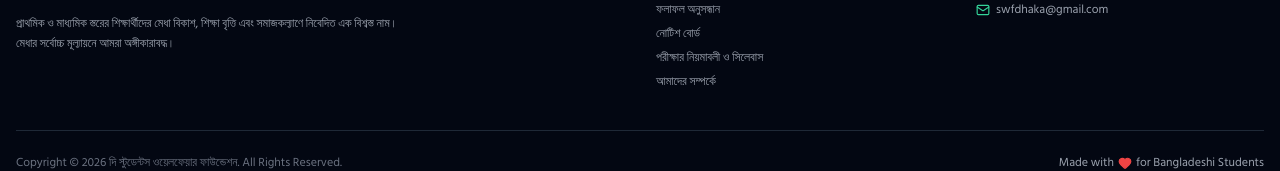
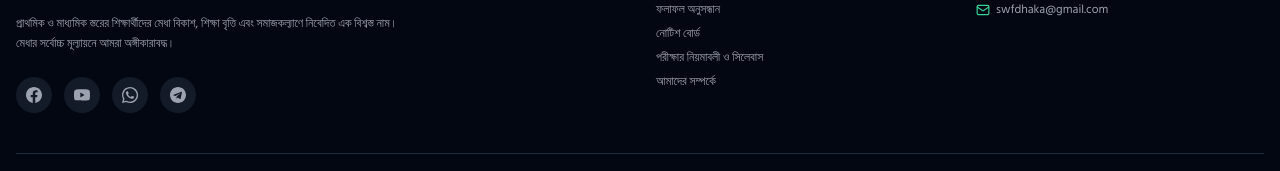
Before and after one commit to zoveraziz/Scolership-exam, a Next.js app: page / in a window 1280 px wide. Shown: the part 5713-5884 px from the top of the page. Built offline with nearby package versions, Linux system fonts and the light colour scheme; no server answers.

Commit message:
Add dynamic social media links (Facebook, YouTube, WhatsApp, Telegram) in Footer

```diff
--- a/components/Footer.tsx
+++ b/components/Footer.tsx
@@ -22,6 +22,15 @@ export default function Footer({ onNavClick }: FooterProps) {
     settings.Logo ||
     settings["লোগো"] ||
     "";
+
+  // সোশ্যাল মিডিয়া লিংক (গুগল শিটের Settings ট্যাব থেকে আসবে)
+  const fbUrl = settings.FacebookUrl || settings.Facebook || "";
+  const ytUrl = settings.YoutubeUrl || settings.Youtube || "";
+  const waNumber = settings.WhatsappNumber || settings.WhatsApp || settings.Whatsapp || "";
+  const tgUrl = settings.TelegramUrl || settings.Telegram || "";
+
+  // হোয়াটসঅ্যাপ চ্যাট ইউআরএল তৈরি
+  const waUrl = waNumber ? `https://wa.me/${waNumber.replace(/[^0-9]/g, "")}` : "";
 
   return (
     <footer className="no-print bg-gray-950 text-gray-300 py-12 px-4 mt-auto border-t border-gray-800">
@@ -54,6 +63,77 @@ export default function Footer({ onNavClick }: FooterProps) {
           <p className="text-xs text-gray-400 max-w-sm leading-relaxed">
             প্রাথমিক ও মাধ্যমিক স্তরের শিক্ষার্থীদের মেধা বিকাশ, শিক্ষা বৃত্তি এবং সমাজকল্যাণে নিবেদিত এক বিশ্বস্ত নাম। মেধার সর্বোচ্চ মূল্যায়নে আমরা অঙ্গীকারাবদ্ধ।
           </p>
+
+          {/* Social Media Icons */}
+          <div className="pt-2 flex items-center gap-3">
+            {/* Facebook */}
+            <a
+              href={fbUrl || "#"}
+              target={fbUrl ? "_blank" : undefined}
+              rel="noopener noreferrer"
+              title="ফেসবুক পেজ"
+              className={`w-9 h-9 rounded-full flex items-center justify-center transition ${
+                fbUrl
+                  ? "bg-[#1877F2]/20 text-[#1877F2] hover:bg-[#1877F2] hover:text-white hover:scale-110 shadow-sm"
+                  : "bg-gray-800/60 text-gray-400 hover:text-blue-400 hover:bg-gray-800"
+              }`}
+            >
+              <svg className="w-4 h-4 fill-current" viewBox="0 0 24 24">
+                <path d="M24 12.073c0-6.627-5.373-12-12-12s-12 5.373-12 12c0 5.99 4.388 10.954 10.125 11.854v-8.385H7.078v-3.47h3.047V9.43c0-3.007 1.792-4.669 4.533-4.669 1.312 0 2.686.235 2.686.235v2.953H15.83c-1.491 0-1.956.925-1.956 1.874v2.25h3.328l-.532 3.47h-2.796v8.385C19.612 23.027 24 18.062 24 12.073z" />
+              </svg>
+            </a>
+
+            {/* YouTube */}
+            <a
+              href={ytUrl || "#"}
+              target={ytUrl ? "_blank" : undefined}
+              rel="noopener noreferrer"
+              title="ইউটিউব চ্যানেল"
+              className={`w-9 h-9 rounded-full flex items-center justify-center transition ${
+                ytUrl
+                  ? "bg-[#FF0000]/20 text-[#FF0000] hover:bg-[#FF0000] hover:text-white hover:scale-110 shadow-sm"
+                  : "bg-gray-800/60 text-gray-400 hover:text-red-400 hover:bg-gray-800"
+              }`}
+            >
+              <svg className="w-4 h-4 fill-current" viewBox="0 0 24 24">
+                <path d="M23.498 6.186a3.016 3.016 0 0 0-2.122-2.136C19.505 3.545 12 3.545 12 3.545s-7.505 0-9.377.505A3.017 3.017 0 0 0 .502 6.186C0 8.07 0 12 0 12s0 3.93.502 5.814a3.016 3.016 0 0 0 2.122 2.136c1.871.505 9.376.505 9.376.505s7.505 0 9.377-.505a3.015 3.015 0 0 0 2.122-2.136C24 15.93 24 12 24 12s0-3.93-.502-5.814zM9.545 15.568V8.432L15.818 12l-6.273 3.568z" />
+              </svg>
+            </a>
+
+            {/* WhatsApp */}
+            <a
+              href={waUrl || "#"}
+              target={waUrl ? "_blank" : undefined}
+              rel="noopener noreferrer"
+              title="হোয়াটসঅ্যাপ চ্যাট"
+              className={`w-9 h-9 rounded-full flex items-center justify-center transition ${
+                waUrl
+                  ? "bg-[#25D366]/20 text-[#25D366] hover:bg-[#25D366] hover:text-white hover:scale-110 shadow-sm"
+                  : "bg-gray-800/60 text-gray-400 hover:text-emerald-400 hover:bg-gray-800"
+              }`}
+            >
+              <svg className="w-4 h-4 fill-current" viewBox="0 0 24 24">
+                <path d="M17.472 14.382c-.301-.15-1.782-.879-2.058-.98-.277-.101-.478-.15-.679.151-.2.301-.779.98-.954 1.18-.176.201-.351.226-.653.076-.301-.15-1.272-.469-2.424-1.496-.896-.799-1.501-1.786-1.677-2.087-.176-.301-.019-.464.132-.614.135-.135.301-.351.452-.527.15-.176.201-.301.301-.502.101-.201.05-.377-.025-.527-.075-.151-.679-1.634-.93-2.242-.244-.593-.493-.512-.679-.521-.176-.009-.377-.01-.578-.01-.201 0-.527.075-.804.377-.276.301-1.055 1.03-1.055 2.512 0 1.482 1.08 2.913 1.231 3.114.151.201 2.126 3.246 5.15 4.553.72.311 1.282.497 1.72.637.724.23 1.383.197 1.904.12.58-.087 1.782-.728 2.033-1.431.251-.703.251-1.305.176-1.431-.075-.125-.276-.201-.577-.351zM12.042 22.082h-.002a9.99 9.99 0 0 1-5.093-1.396l-.365-.217-3.784.992 1.01-3.69-.238-.379a9.998 9.998 0 1 1 8.472 4.69zM12.042 0C5.397 0 .002 5.395.002 12.04c0 2.123.554 4.195 1.607 6.02L0 24l6.109-1.602A11.987 11.987 0 0 0 12.042 24c6.643 0 12.039-5.395 12.039-12.04C24.081 5.395 18.685 0 12.042 0z" />
+              </svg>
+            </a>
+
+            {/* Telegram */}
+            <a
+              href={tgUrl || "#"}
+              target={tgUrl ? "_blank" : undefined}
+              rel="noopener noreferrer"
+              title="টেলিগ্রাম চ্যানেল বা গ্রুপ"
+              className={`w-9 h-9 rounded-full flex items-center justify-center transition ${
+                tgUrl
+                  ? "bg-[#229ED9]/20 text-[#229ED9] hover:bg-[#229ED9] hover:text-white hover:scale-110 shadow-sm"
+                  : "bg-gray-800/60 text-gray-400 hover:text-cyan-400 hover:bg-gray-800"
+              }`}
+            >
+              <svg className="w-4 h-4 fill-current" viewBox="0 0 24 24">
+                <path d="M12 0C5.373 0 0 5.373 0 12s5.373 12 12 12 12-5.373 12-12S18.627 0 12 0zm5.894 8.221l-1.97 9.28c-.145.658-.537.818-1.084.508l-3-2.21-1.446 1.394c-.16.16-.295.295-.605.295l.213-3.053 5.56-5.023c.242-.213-.054-.333-.373-.121l-6.871 4.326-2.962-.924c-.643-.204-.657-.643.136-.953l11.57-4.461c.537-.194 1.006.131.832.942z" />
+              </svg>
+            </a>
+          </div>
         </div>
 
         {/* Important Links */}
```
Also changed, not shown: 1 other file (tests, documents, lock files or other folders).
